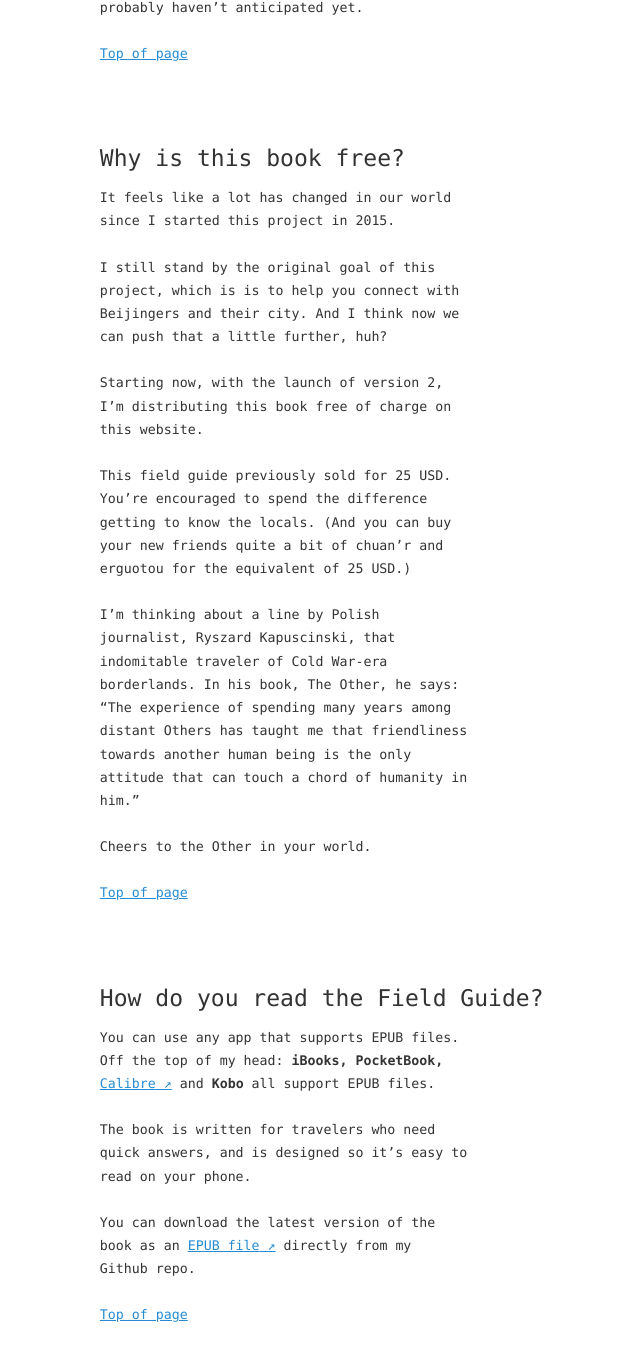
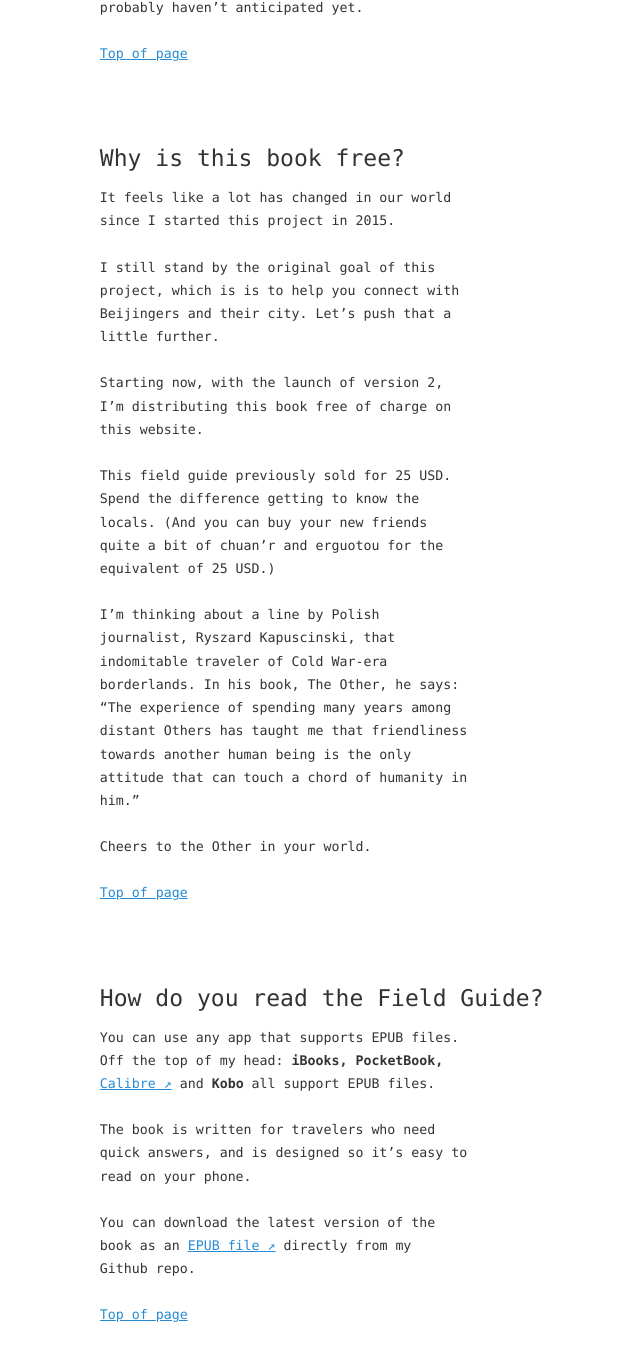
Before and after one commit to zachmccabe/zachmccabe.github.io, a Jekyll site: the page built from _beijing/faq.md, in a window 1280 px wide and 1400 px high, scrolled down 1550 px. Shown: the top 1361 px of the window, without its empty margins (219-859 px from the left). Built offline with Jekyll 4.4.1, drawn with Linux system fonts in a browser that asks for light colours; some of the changed text lies outside the part shown.

```diff
--- a/_beijing/faq.md
+++ b/_beijing/faq.md
@@ -48,11 +48,11 @@ Photographers who are new to China, or at least new to the Beijing area, will ge
 
 It feels like a lot has changed in our world since I started this project in 2015.
 
-I still stand by the original goal of this project, which is is to help you connect with Beijingers and their city. And I think now we can push that a little further, huh?
+I still stand by the original goal of this project, which is is to help you connect with Beijingers and their city. Let's push that a little further.
 
 Starting now, with the launch of version 2, I'm distributing this book free of charge on this website.
 
-This field guide previously sold for 25 USD. You're encouraged to spend the difference getting to know the locals. (And you can buy your new friends quite a bit of chuan'r and erguotou for the equivalent of 25 USD.)
+This field guide previously sold for 25 USD. Spend the difference getting to know the locals. (And you can buy your new friends quite a bit of chuan'r and erguotou for the equivalent of 25 USD.)
 
 I'm thinking about a line by Polish journalist, Ryszard Kapuscinski, that indomitable traveler of Cold War-era borderlands. In his book, The Other, he says: "The experience of spending many years among distant Others has taught me that friendliness towards another human being is the only attitude that can touch a chord of humanity in him."
 
```
Also changed, not shown: other parts of _beijing/faq.md (+4 -2 lines).
